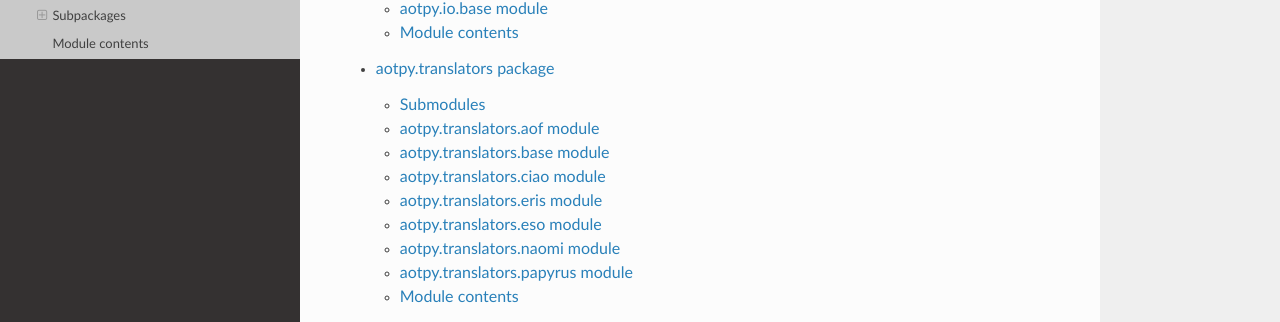
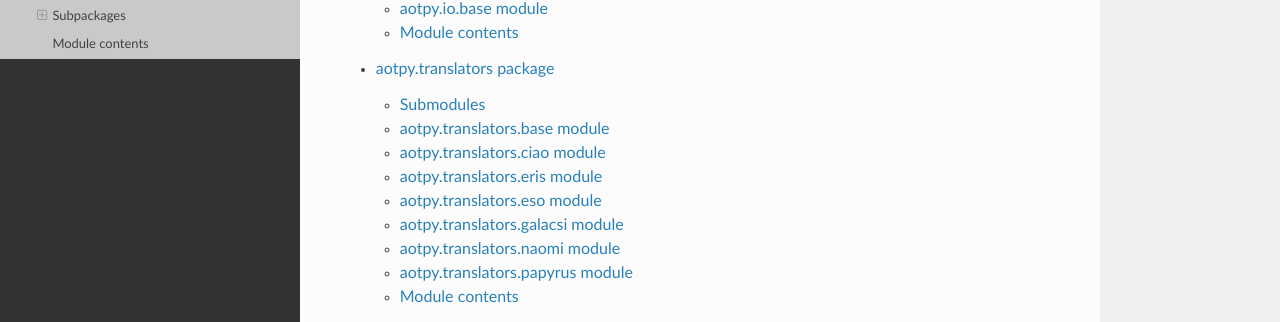
Before and after one commit to STAR-PORT/aotpy, a Sphinx documentation site: the page built from docs/source/aotpy.rst, in a window 1280 px wide and 900 px high, scrolled down 693 px. Shown: the part 222-544 px from the top of the window. Built offline with Sphinx 7.4.7 and the Read the Docs theme 2.0.0, drawn with Linux system fonts in a browser that asks for light colours; some of the changed lines change nothing that is shown.

Commit message:
Update docs

```diff
--- a/docs/source/aotpy.translators.rst
+++ b/docs/source/aotpy.translators.rst
@@ -3,14 +3,6 @@ aotpy.translators package
 
 Submodules
 ----------
-
-aotpy.translators.aof module
-----------------------------
-
-.. automodule:: aotpy.translators.aof
-   :members:
-   :undoc-members:
-   :show-inheritance:
 
 aotpy.translators.base module
 -----------------------------
@@ -44,6 +36,14 @@ aotpy.translators.eso module
    :undoc-members:
    :show-inheritance:
 
+aotpy.translators.galacsi module
+--------------------------------
+
+.. automodule:: aotpy.translators.galacsi
+   :members:
+   :undoc-members:
+   :show-inheritance:
+
 aotpy.translators.naomi module
 ------------------------------
 
```
